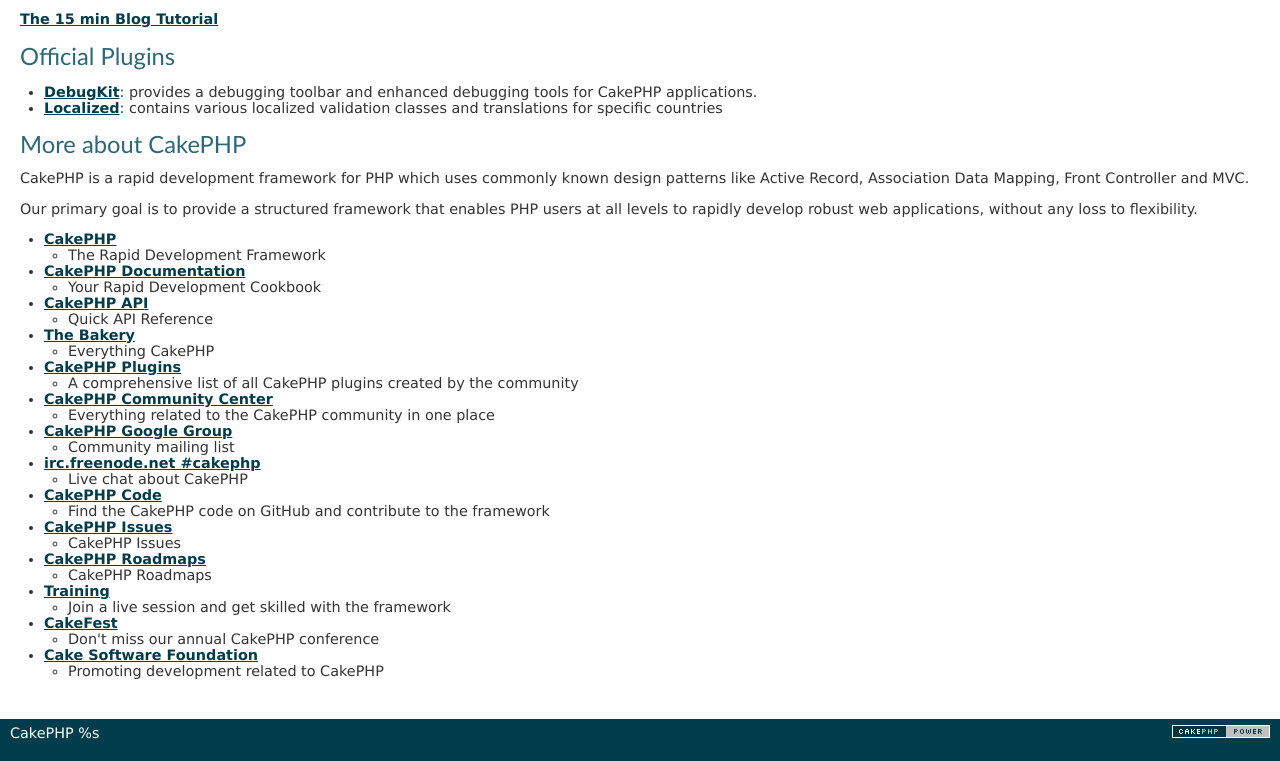
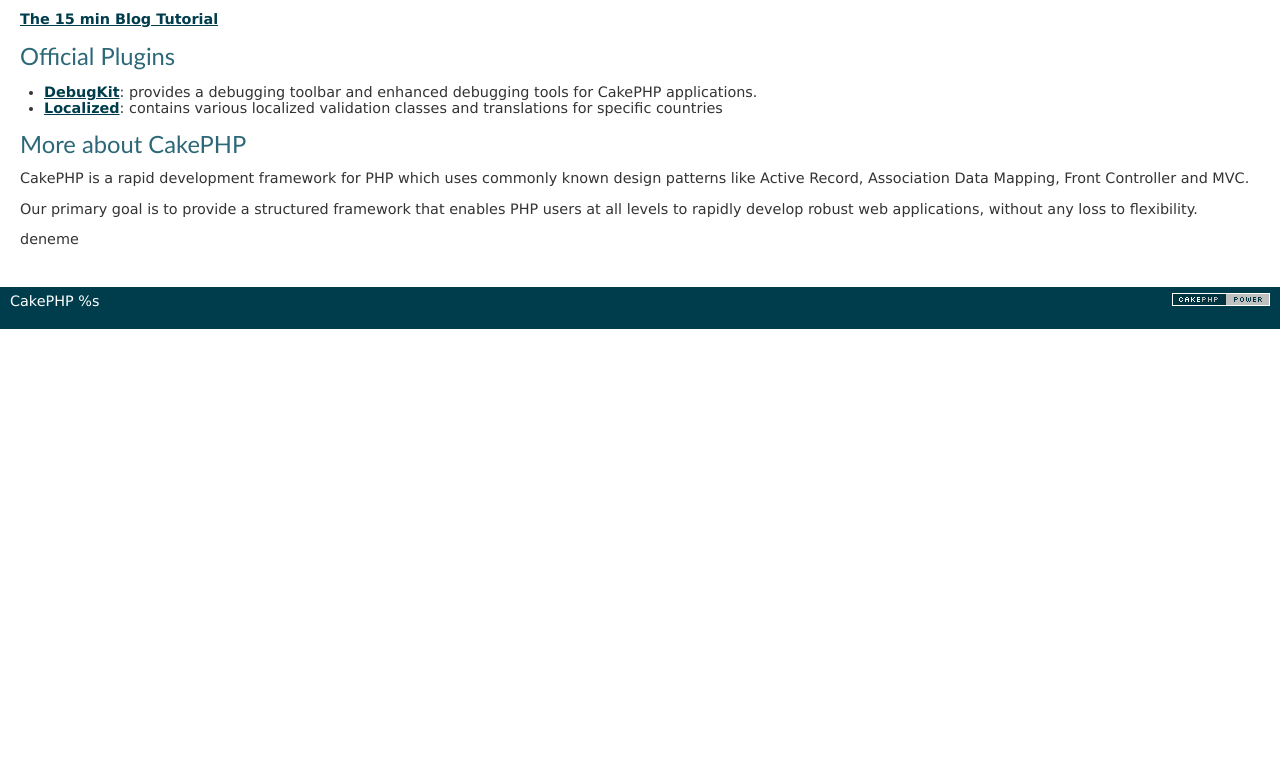
Before and after one commit to aercolak/cakephp, a CakePHP app: the page made by app/View/Pages/home.ctp in a window 1280 px wide. Shown: the part 653-1414 px from the top of the page. After the commit the page ends 982 px from the top, so only its background shows below. Run offline with PHP 8.4 and a stand-in for CakePHP, Linux system fonts and the light colour scheme; the template is opened without the code that fills it, so the values that code supplies are empty; some libraries are stand-ins or nearby versions.

Commit message:
dorduncu commit

```diff
--- a/app/View/Pages/home.ctp
+++ b/app/View/Pages/home.ctp
@@ -201,33 +201,4 @@
 <?php echo __d('cake_dev', 'Our primary goal is to provide a structured framework that enables PHP users at all levels to rapidly develop robust web applications, without any loss to flexibility.'); ?>
 </p>
 
-<ul>
-	<li><a href="http://cakephp.org">CakePHP</a>
-	<ul><li><?php echo __d('cake_dev', 'The Rapid Development Framework'); ?></li></ul></li>
-	<li><a href="http://book.cakephp.org"><?php echo __d('cake_dev', 'CakePHP Documentation'); ?> </a>
-	<ul><li><?php echo __d('cake_dev', 'Your Rapid Development Cookbook'); ?></li></ul></li>
-	<li><a href="http://api.cakephp.org"><?php echo __d('cake_dev', 'CakePHP API'); ?> </a>
-	<ul><li><?php echo __d('cake_dev', 'Quick API Reference'); ?></li></ul></li>
-	<li><a href="http://bakery.cakephp.org"><?php echo __d('cake_dev', 'The Bakery'); ?> </a>
-	<ul><li><?php echo __d('cake_dev', 'Everything CakePHP'); ?></li></ul></li>
-	<li><a href="http://plugins.cakephp.org"><?php echo __d('cake_dev', 'CakePHP Plugins'); ?> </a>
-	<ul><li><?php echo __d('cake_dev', 'A comprehensive list of all CakePHP plugins created by the community'); ?></li></ul></li>
-	<li><a href="http://community.cakephp.org"><?php echo __d('cake_dev', 'CakePHP Community Center'); ?> </a>
-	<ul><li><?php echo __d('cake_dev', 'Everything related to the CakePHP community in one place'); ?></li></ul></li>
-	<li><a href="https://groups.google.com/group/cake-php"><?php echo __d('cake_dev', 'CakePHP Google Group'); ?> </a>
-	<ul><li><?php echo __d('cake_dev', 'Community mailing list'); ?></li></ul></li>
-	<li><a href="irc://irc.freenode.net/cakephp">irc.freenode.net #cakephp</a>
-	<ul><li><?php echo __d('cake_dev', 'Live chat about CakePHP'); ?></li></ul></li>
-	<li><a href="https://github.com/cakephp/"><?php echo __d('cake_dev', 'CakePHP Code'); ?> </a>
-	<ul><li><?php echo __d('cake_dev', 'Find the CakePHP code on GitHub and contribute to the framework'); ?></li></ul></li>
-	<li><a href="https://github.com/cakephp/cakephp/issues"><?php echo __d('cake_dev', 'CakePHP Issues'); ?> </a>
-	<ul><li><?php echo __d('cake_dev', 'CakePHP Issues'); ?></li></ul></li>
-	<li><a href="https://github.com/cakephp/cakephp/wiki#roadmaps"><?php echo __d('cake_dev', 'CakePHP Roadmaps'); ?> </a>
-	<ul><li><?php echo __d('cake_dev', 'CakePHP Roadmaps'); ?></li></ul></li>
-	<li><a href="http://training.cakephp.org"><?php echo __d('cake_dev', 'Training'); ?> </a>
-	<ul><li><?php echo __d('cake_dev', 'Join a live session and get skilled with the framework'); ?></li></ul></li>
-	<li><a href="http://cakefest.org"><?php echo __d('cake_dev', 'CakeFest'); ?> </a>
-	<ul><li><?php echo __d('cake_dev', 'Don\'t miss our annual CakePHP conference'); ?></li></ul></li>
-	<li><a href="http://cakefoundation.org"><?php echo __d('cake_dev', 'Cake Software Foundation'); ?> </a>
-	<ul><li><?php echo __d('cake_dev', 'Promoting development related to CakePHP'); ?></li></ul></li>
-</ul>
+deneme
```
